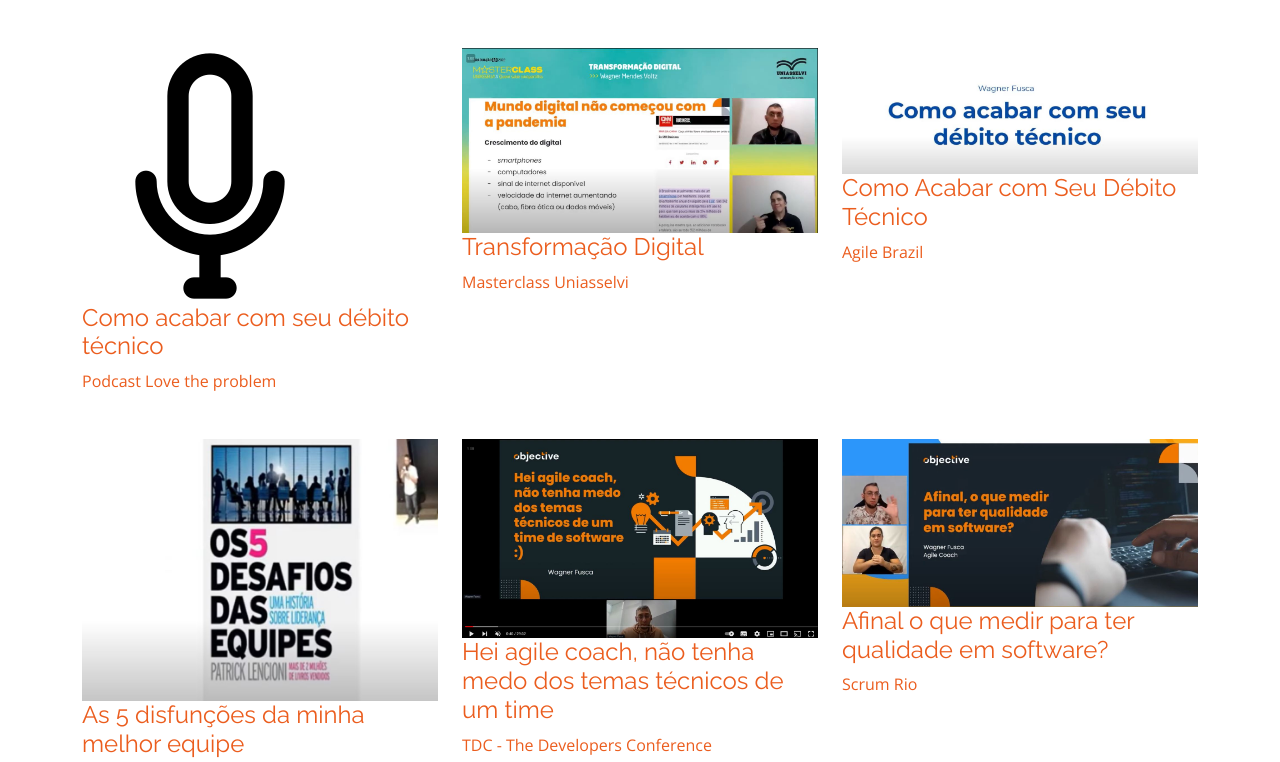
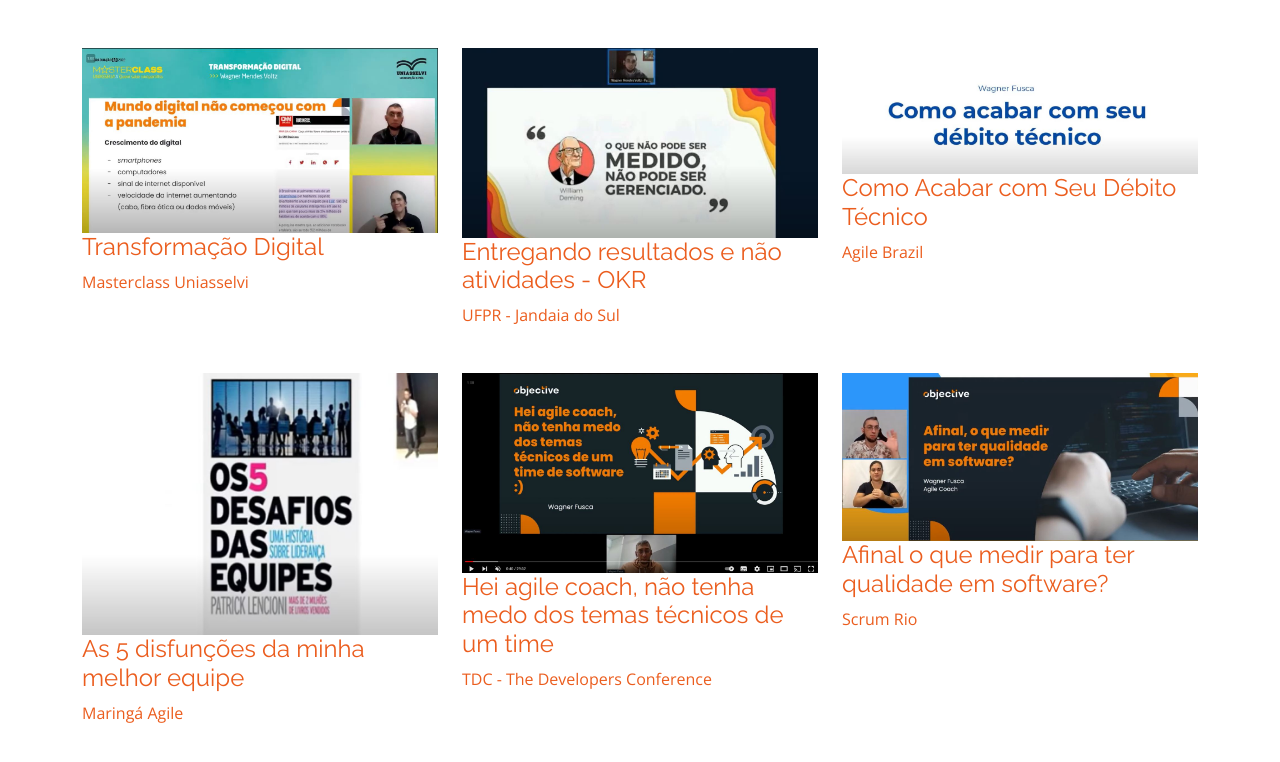
Before and after one commit to wagnerfusca/wagnerfusca.github.io, a plain HTML site: page index.html in a window 1280 px wide. Shown: the part 6776-7538 px from the top of the page. Drawn offline with nearby package versions, Linux system fonts and the light colour scheme.

Commit message:
adicionado um conteudo de okr

```diff
--- a/index.html
+++ b/index.html
@@ -513,19 +513,20 @@
             </a>
           </div>
 
-          <div class="col-lg-4 col-md-6 content-item filter-podcast">
-            <a href="https://k21.global/br/podcast/love-the-road-como-acabar-com-seu-debito-tecnico-agile-trends" target="_blank">
-              <img src="assets/img/content/podcast2.png" class="img-fluid" alt=""/>
-                <h4>Como acabar com seu débito técnico</h4>
-                <p>Podcast Love the problem</p>
-            </a>
-          </div>
 
           <div class="col-lg-4 col-md-6 content-item filter-palestras">
             <a href="https://youtu.be/jM42CP6ed0E?si=MPl74i6k2z2EShKn" target="_blank">
               <img src="assets/img/content/transformacaodigital.JPG" class="img-fluid" alt=""/>
               <h4>Transformação Digital</h4>
               <p>Masterclass Uniasselvi</p>
+            </a>
+          </div>
+
+          <div class="col-lg-4 col-md-6 content-item filter-palestras">
+            <a href="https://youtu.be/r99fQ4BNHuI" target="_blank">
+              <img src="assets/img/content/okr-ufpr.JPG" class="img-fluid" alt=""/>
+              <h4>Entregando resultados e não atividades - OKR</h4>
+              <p>UFPR - Jandaia do Sul</p>
             </a>
           </div>
 
@@ -608,6 +609,15 @@
               <p>Podcast Tallercast</p>
             </a>
           </div>
+
+          <div class="col-lg-4 col-md-6 content-item filter-podcast">
+            <a href="https://k21.global/br/podcast/love-the-road-como-acabar-com-seu-debito-tecnico-agile-trends" target="_blank">
+              <img src="assets/img/content/podcast2.png" class="img-fluid" alt=""/>
+                <h4>Como acabar com seu débito técnico</h4>
+                <p>Podcast Love the problem</p>
+            </a>
+          </div>
+
 
           <div class="col-lg-4 col-md-6 content-item filter-palestras">
             <a href="https://www.youtube.com/watch?v=L8fvtQSCzlc" target="_blank">
```
Also changed, not shown: assets/img/content/okr-ufpr.JPG (added).
